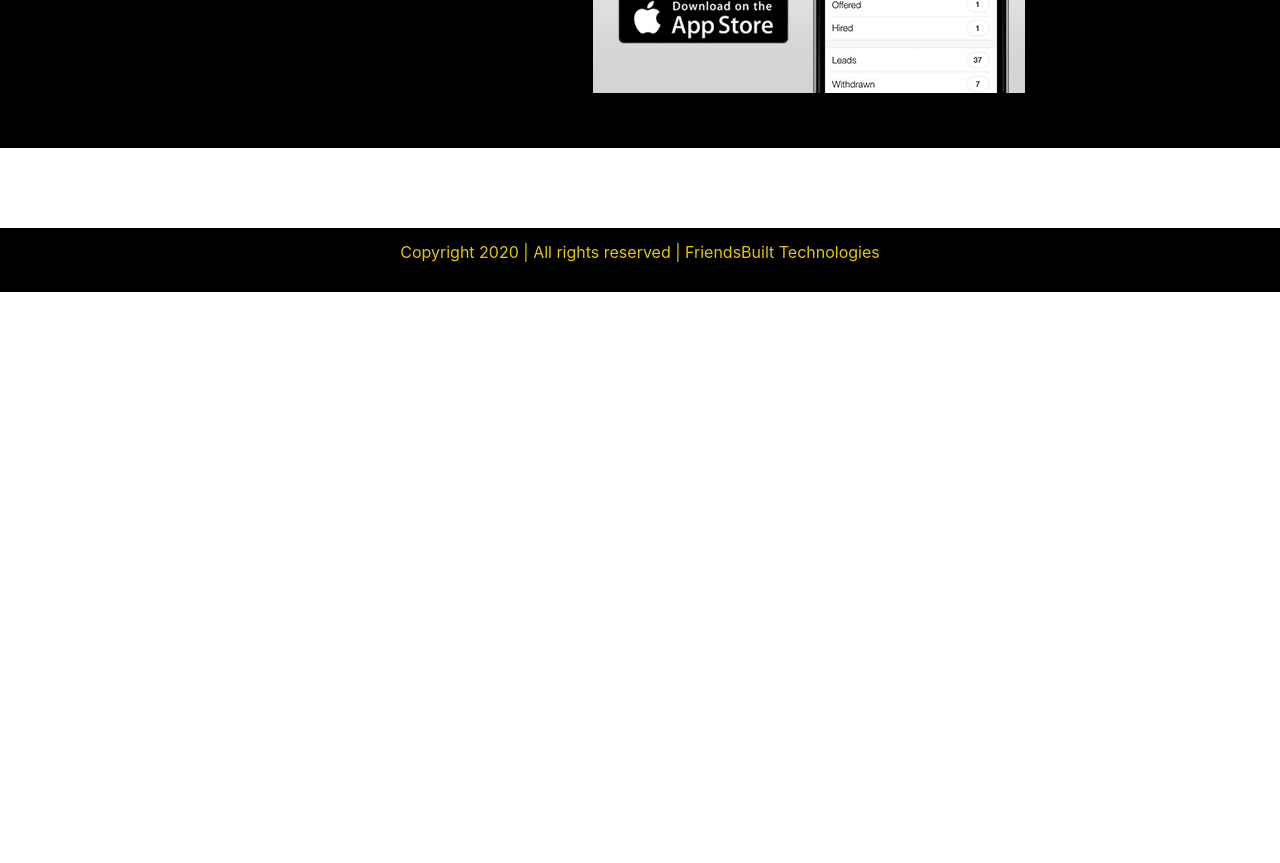
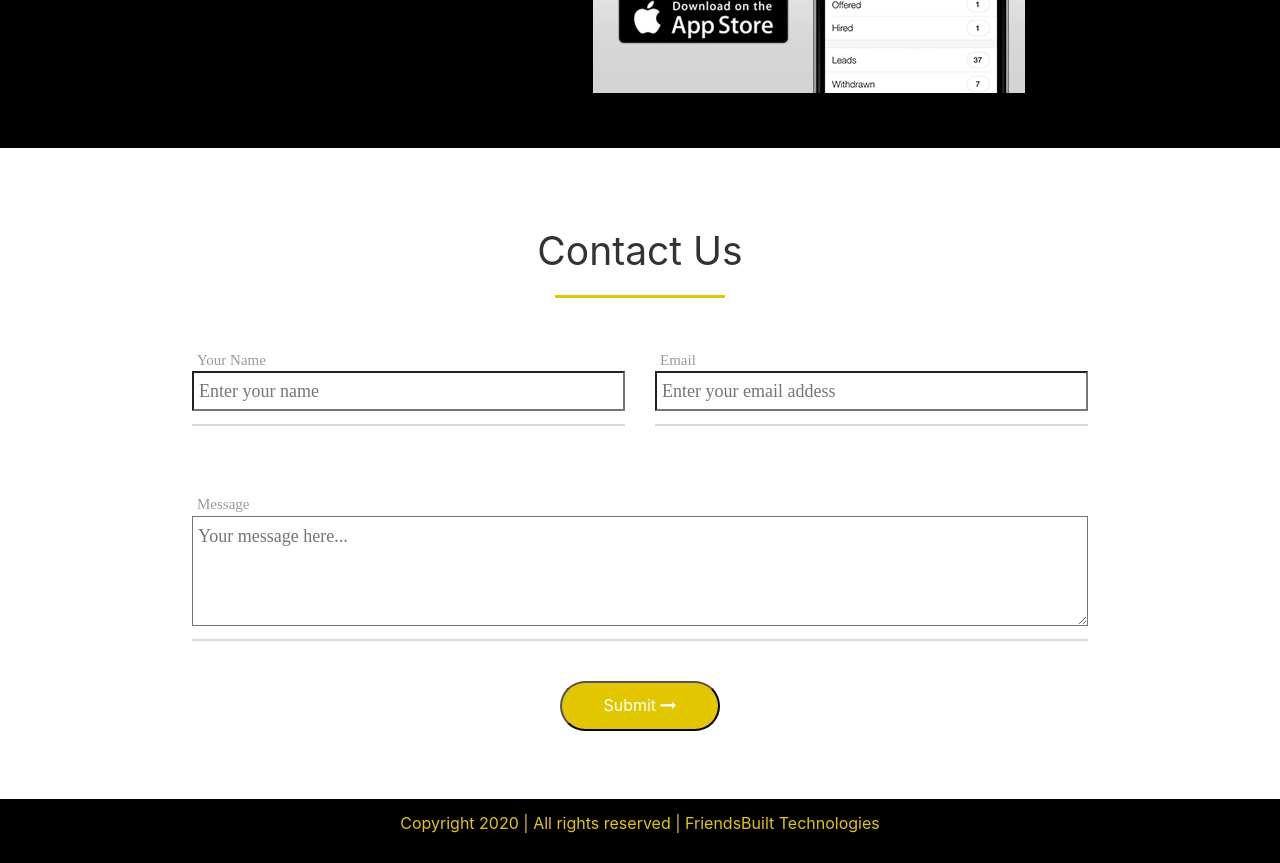
Before and after one commit to Asante-Adarkwa-Usman/CodeitSoft-Tech, a plain HTML site: page friendsbuilt/index.html in a window 1280 px wide. Shown: the part 2735-3598 px from the top of the page. Before the commit the page ends 3027 px from the top, so only its background shows below. Drawn offline with Linux system fonts and the light colour scheme; a web font is replaced by a local one.

Commit message:
contact form added

```diff
--- /dev/null
+++ b/friendsbuilt/css/contact.css
@@ -0,0 +1,243 @@
+
+.container-contact100 {
+  width: 80%;
+  min-height: 100vh;
+  display: -webkit-box;
+  display: -webkit-flex;
+  display: -moz-box;
+  display: -ms-flexbox;
+  display: flex;
+  flex-wrap: wrap;
+  justify-content: center;
+  align-items: center;
+  padding: 15px;
+  background: transparent;
+  position: relative;
+  z-index: 1;
+}
+
+.contact100-map {
+  position: absolute;
+  z-index: -2;
+  width: 100%;
+  height: 100%;
+  top: 0;
+  left: 0;
+}
+
+.wrap-contact100 {
+  width: 1170px;
+  background: #fff;
+  border-radius: 10px;
+  padding: 82px 180px 33px 180px;
+  position: relative;
+  display: none;
+}
+
+.show-wrap-contact100 {
+  visibility: visible;
+  opacity: 1;
+}
+
+
+/*==================================================================
+[ Form ]*/
+
+.contact100-form {
+  width: 70%;
+  display: -webkit-box;
+  display: -webkit-flex;
+  display: -moz-box;
+  display: -ms-flexbox;
+  display: flex;
+  flex-wrap: wrap;
+  justify-content: space-between;
+  align-items: center;
+  margin: auto;
+  padding-bottom: 68px;
+}
+
+.contact100-form-title {
+  display: block;
+  width: 100%;
+  font-size: 39px;
+  color: #333333;
+  line-height: 1.2;
+  text-align: center;
+  padding-bottom: 44px;
+}
+.contact100-form-title::after
+{
+	content: '';
+	background: #e2c700;
+	display: block;
+	height: 3px;
+	width: 170px;
+	margin: 20px auto 5px;
+}
+
+
+
+
+/*------------------------------------------------------------------
+[ Input ]*/
+
+.wrap-input100 {
+  width: 100%;
+  position: relative;
+  border-bottom: 2px solid #d9d9d9;
+  padding-bottom: 13px;
+  margin-bottom: 65px;
+}
+
+.rs1-wrap-input100 {
+  width: calc((100% - 30px) / 2);
+}
+
+.label-input100 {
+  font-family: Poppins-Regular;
+  font-size: 15px;
+  color: #999999;
+  line-height: 1.5;
+  padding-left: 5px;
+}
+
+.input100 {
+  display: block;
+  width: 100%;
+  background: transparent;
+  font-family: Poppins-SemiBold;
+  font-size: 18px;
+  color: #555555;
+  line-height: 1.2;
+  padding: 0 5px;
+}
+
+.focus-input100 {
+  position: absolute;
+  display: block;
+  width: 100%;
+  height: 100%;
+  top: 0;
+  left: 0;
+  pointer-events: none;
+}
+
+.focus-input100::before {
+  content: "";
+  display: block;
+  position: absolute;
+  bottom: -2px;
+  left: 0;
+  width: 0;
+  height: 2px;
+
+  -webkit-transition: all 0.4s;
+  -o-transition: all 0.4s;
+  -moz-transition: all 0.4s;
+  transition: all 0.4s;
+
+  background:  #e2c700;
+}
+
+
+/*---------------------------------------------*/
+input.input100 {
+  height: 40px;
+}
+
+
+textarea.input100 {
+  min-height: 110px;
+  padding-top: 9px;
+  padding-bottom: 13px;
+}
+
+
+.input100:focus + .focus-input100::before {
+  width: 100%;
+}
+
+.has-val.input100 + .focus-input100::before {
+  width: 100%;
+}
+
+
+/*------------------------------------------------------------------
+[ Button ]*/
+.container-contact100-form-btn {
+  width: 100%;
+  display: -webkit-box;
+  display: -webkit-flex;
+  display: -moz-box;
+  display: -ms-flexbox;
+  display: flex;
+  flex-wrap: wrap;
+  margin-top: -25px;
+}
+
+.contact100-form-btn {
+  display: -webkit-box;
+  display: -webkit-flex;
+  display: -moz-box;
+  display: -ms-flexbox;
+  display: flex;
+  justify-content: center;
+  align-items: center;
+  padding: 0 20px;
+  min-width: 160px;
+  height: 50px;
+  background-color: #e2c700;
+  border-radius: 25px;
+  font-size: 16px;
+  color: #fff;
+  line-height: 1.2;
+  margin: auto;
+
+  -webkit-transition: all 0.4s;
+  -o-transition: all 0.4s;
+  -moz-transition: all 0.4s;
+  transition: all 0.4s;
+
+
+}
+
+.contact100-form-btn i {
+  -webkit-transition: all 0.4s;
+  -o-transition: all 0.4s;
+  -moz-transition: all 0.4s;
+  transition: all 0.4s;
+}
+
+.contact100-form-btn:hover {
+  background-color: #333333;
+  box-shadow: 0 10px 30px 0px rgba(51, 51, 51, 0.5);
+  -moz-box-shadow: 0 10px 30px 0px rgba(51, 51, 51, 0.5);
+  -webkit-box-shadow: 0 10px 30px 0px rgba(51, 51, 51, 0.5);
+  -o-box-shadow: 0 10px 30px 0px rgba(51, 51, 51, 0.5);
+  -ms-box-shadow: 0 10px 30px 0px rgba(51, 51, 51, 0.5);
+}
+
+.contact100-form-btn:hover i {
+  -webkit-transform: translateX(10px);
+  -moz-transform: translateX(10px);
+  -ms-transform: translateX(10px);
+  -o-transform: translateX(10px);
+  transform: translateX(10px);
+}
+
+
+/*------------------------------------------------------------------
+[ Responsive ]*/
+
+@media (max-width: 992px) {
+  .wrap-contact100 {
+    padding: 82px 80px 33px 80px;
+  }
+}
+
+@media (max-width: 768px) {
+  .rs1-wrap-input100 {
+    width: 100%;
+  }
+}
--- a/friendsbuilt/index.html
+++ b/friendsbuilt/index.html
@@ -7,6 +7,7 @@
 	<link rel="stylesheet" type="text/css" href="css/bootstrap.min.css">
 	<link rel="stylesheet" type="text/css" href="fontAwesome/css/font-awesome.min.css">
 	<link rel="stylesheet" type="text/css" href="styles.css">
+	<link rel="stylesheet" type="text/css" href="css/contact.css">
 </head>
 <body>
 
@@ -256,6 +257,48 @@
 		</div>
 	</section>
 
+	<!-- Contact -->
+ <section id= "contact" >
+	<form class="contact100-form validate-form">
+					<span class="contact100-form-title">
+						Contact Us
+					</span>
+
+					<div class="wrap-input100 rs1-wrap-input100 validate-input" data-validate="Name is required">
+						<span class="label-input100">Your Name</span>
+						<input class="input100" type="text" name="name" placeholder="Enter your name" required>
+						<span class="focus-input100"></span>
+					</div>
+
+					<div class="wrap-input100 rs1-wrap-input100 validate-input" data-validate = "Valid email is required: ex@abc.xyz">
+						<span class="label-input100">Email</span>
+						<input class="input100" type="text" name="email" placeholder="Enter your email addess" required>
+						<span class="focus-input100"></span>
+					</div>
+
+					<div class="wrap-input100 validate-input" data-validate = "Message is required">
+						<span class="label-input100">Message</span>
+						<textarea class="input100" name="message" placeholder="Your message here..." required></textarea>
+						<span class="focus-input100"></span>
+					</div>
+
+					<div class="container-contact100-form-btn">
+						<button type="submit"class="contact100-form-btn">
+							<span>
+								Submit
+								<i class="fa fa-long-arrow-right m-l-7" aria-hidden="true"></i>
+							</span>
+						</button>
+					</div>
+				</form>
+</section>
+
+
+
+
+
+
+
 	<section id="footer">
 		<div class="container text-center">
 			<p>Copyright 2020 | All rights reserved | <span>FriendsBuilt Technologies</span></p>
```
